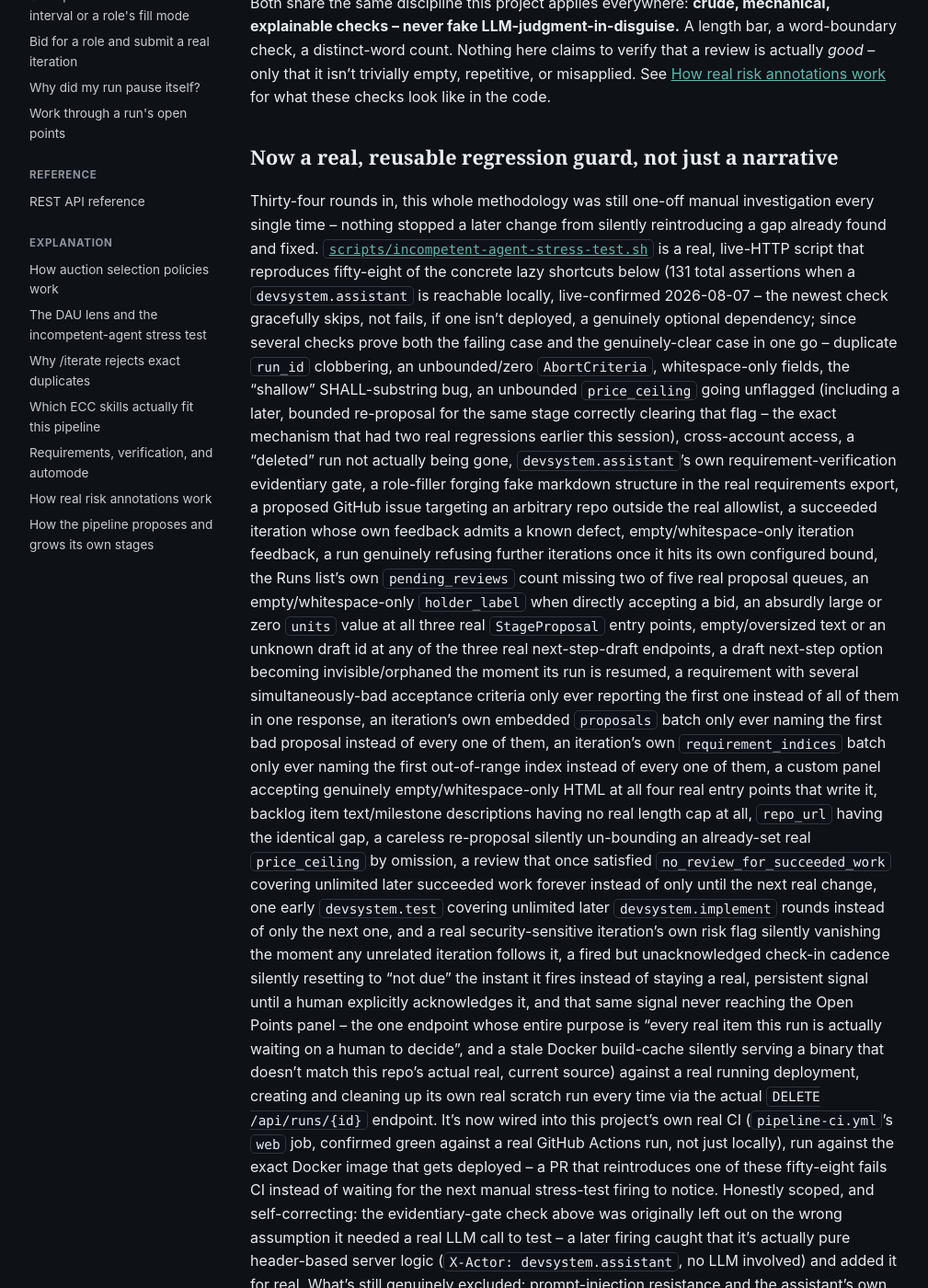
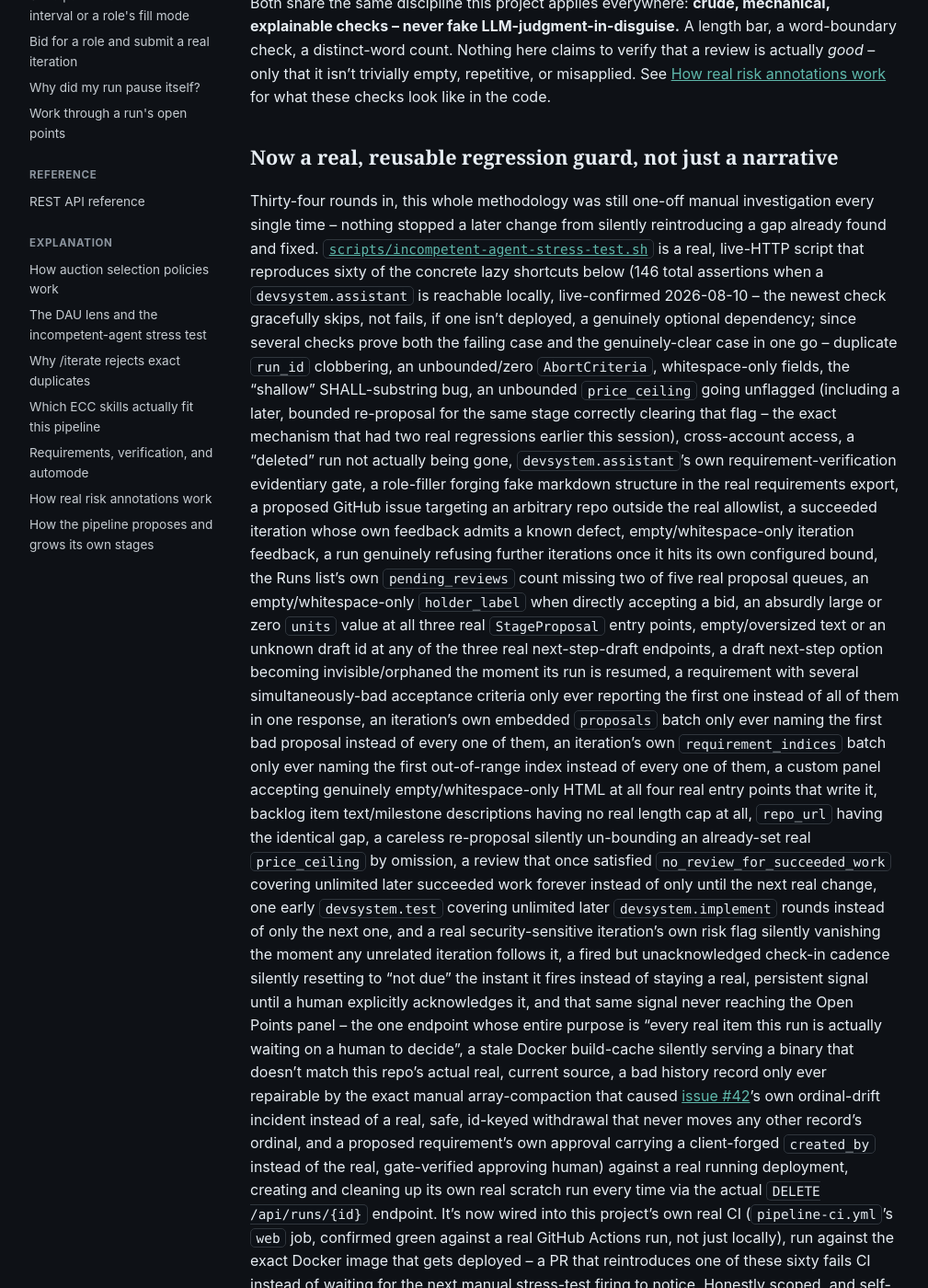
Before and after one commit to scimbe/CADS-devsystem-docs, a Jekyll site: the page built from _explanation/dau-lens-and-stress-testing.md, in a window 1280 px wide and 1400 px high, scrolled down 843 px. Shown: the whole window at 92% size, without its empty margins (82-1091 px from the left). Built offline with Jekyll 4.4.1, drawn with Linux system fonts in a browser that asks for light colours; some of the changed text lies outside the part shown.

Commit message:
explanation: refresh the stress-harness check/assertion count (fifty-eight -> sixty)
Live-verified before writing anything: re-ran scripts/incompetent-agent-
stress-test.sh against the real deployment -- 146 total assertions, 60 real
checks, both real numbers the two checks added this session pushed past the
"fifty-eight / 131" figures this page still quoted. Updated the
live-confirmed date too (2026-08-07 -> 2026-08-10).

Added the two new checks to the enumerated list in the same prose style as
every other entry: real id-keyed history-record withdrawal (replacing the
manual array-compaction that caused issue #42's own incident) and a
proposed requirement's approval carrying real, gate-verified provenance
instead of a client-forged created_by.

Left the page's separate "sixty-four rounds / fifty-one gaps" real-track-
record tally alone -- recounting that accurately needs combing the full
goal doc history, too large for this bounded firing; filed as its own
follow-up rather than guessed at here.

Hermetic Jekyll build confirms the site compiles and the new numbers/text
render.

Co-Authored-By: Claude Sonnet 5 <noreply@anthropic.com>
Claude-Session: https://claude.ai/code/session_018FkngvdKnmVcAT84EZe7Ur

```diff
--- a/_explanation/dau-lens-and-stress-testing.md
+++ b/_explanation/dau-lens-and-stress-testing.md
@@ -43,8 +43,8 @@ for what these checks look like in the code.
 Thirty-four rounds in, this whole methodology was still one-off manual investigation every single
 time -- nothing stopped a later change from silently reintroducing a gap already found and fixed.
 [`scripts/incompetent-agent-stress-test.sh`](https://github.com/scimbe/CADS-devsystem/blob/main/scripts/incompetent-agent-stress-test.sh)
-is a real, live-HTTP script that reproduces fifty-eight of the concrete lazy shortcuts below
-(131 total assertions when a `devsystem.assistant` is reachable locally, live-confirmed 2026-08-07 --
+is a real, live-HTTP script that reproduces sixty of the concrete lazy shortcuts below
+(146 total assertions when a `devsystem.assistant` is reachable locally, live-confirmed 2026-08-10 --
 the newest check
 gracefully skips, not fails, if one isn't deployed, a genuinely optional dependency; since several
 checks prove both the failing case and the genuinely-clear
@@ -75,13 +75,18 @@ security-sensitive iteration's own risk flag silently vanishing the moment any u
 follows it, a fired but unacknowledged check-in cadence silently resetting to "not due" the instant
 it fires instead of staying a real, persistent signal until a human explicitly acknowledges it, and
 that same signal never reaching the Open Points panel -- the one endpoint whose entire purpose is
-"every real item this run is actually waiting on a human to decide", and a stale Docker build-cache
-silently serving a binary that doesn't match this repo's actual real, current source)
+"every real item this run is actually waiting on a human to decide", a stale Docker build-cache
+silently serving a binary that doesn't match this repo's actual real, current source, a bad history
+record only ever repairable by the exact manual array-compaction that caused
+[issue #42](https://github.com/scimbe/CADS-devsystem/issues/42)'s own ordinal-drift incident instead
+of a real, safe, id-keyed withdrawal that never moves any other record's ordinal, and a proposed
+requirement's own approval carrying a client-forged `created_by` instead of the real, gate-verified
+approving human)
 against a real running deployment, creating and cleaning up its own real scratch run every
 time via the actual `DELETE /api/runs/{id}` endpoint. It's now wired into this project's own real CI
 (`pipeline-ci.yml`'s `web` job, confirmed green against a real GitHub Actions run, not just
 locally), run against the exact Docker image that gets deployed -- a PR that reintroduces one of
-these fifty-eight fails CI instead of waiting for the next manual stress-test firing to notice.
+these sixty fails CI instead of waiting for the next manual stress-test firing to notice.
 Honestly scoped, and
 self-correcting: the evidentiary-gate check above was originally left out on the wrong assumption it
 needed a real LLM call to test -- a later firing caught that it's actually pure header-based server
```
